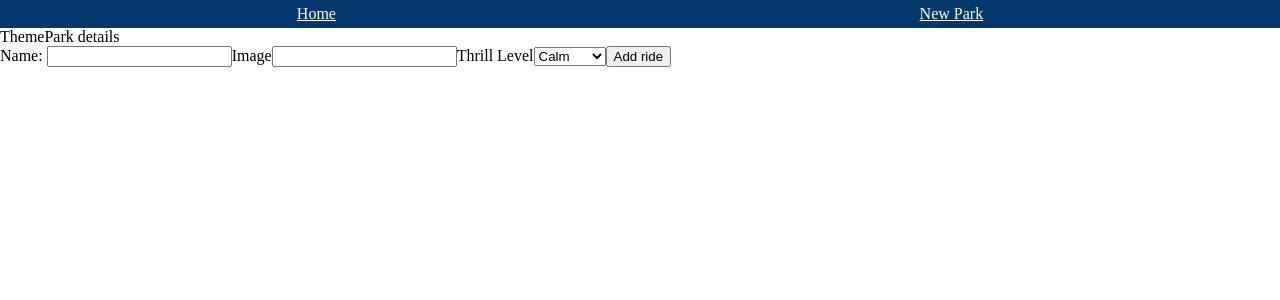
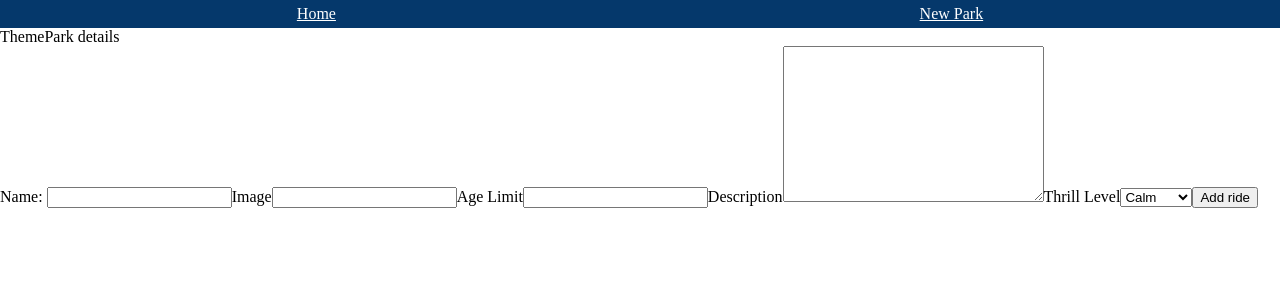
Before and after one commit to Ali000/Themepark, a React (Vite) app: page /themepark/1 in a window 1280 px wide. Shown: the top 300 px of the page. Built offline with nearby package versions, Linux system fonts and the light colour scheme.

Commit message:
edit ride form to match DB schema

```diff
--- a/src/components/NewRide.jsx
+++ b/src/components/NewRide.jsx
@@ -5,6 +5,8 @@ const NewRide = () => {
   const nameRef = useRef(null);
   const imageRef = useRef(null);
   const thrillRef = useRef(null);
+  const descriptionRef = useRef(null);
+  const ageRef = useRef(null);
 
   const handleSubmit = (e) => {
     e.preventDefault();
@@ -12,7 +14,9 @@ const NewRide = () => {
     let formFields = {
       name: nameRef.current.value,
       image: imageRef.current.value,
-      thrill: thrillRef.current.value
+      thrill: thrillRef.current.value,
+      ageLimit: ageRef.current.value,
+      description: descriptionRef.current.value
     }
     console.log(formFields)
   }
@@ -24,6 +28,10 @@ const NewRide = () => {
       <input ref={nameRef} type="text" id="rideName"/>
       <label htmlFor="rideImage">Image</label>
       <input ref={imageRef} type="text" id="rideImage"/>
+      <label htmlFor="ageLimit">Age Limit</label>
+      <input ref={ageRef} type="number" id="ageLimit"/>
+      <label htmlFor="rideDesc">Description</label>
+      <textarea ref={descriptionRef} id="rideDesc" cols="30" rows="10"></textarea>
       <label htmlFor="thrillLevel">Thrill Level</label>
       <select ref={thrillRef} name="" id="thrilLevel">
         <option value="Calm">Calm</option>
@@ -35,7 +43,6 @@ const NewRide = () => {
       <button type="submit">Add ride</button>
     </form>
     </div>
-
   )
 
 }
```
